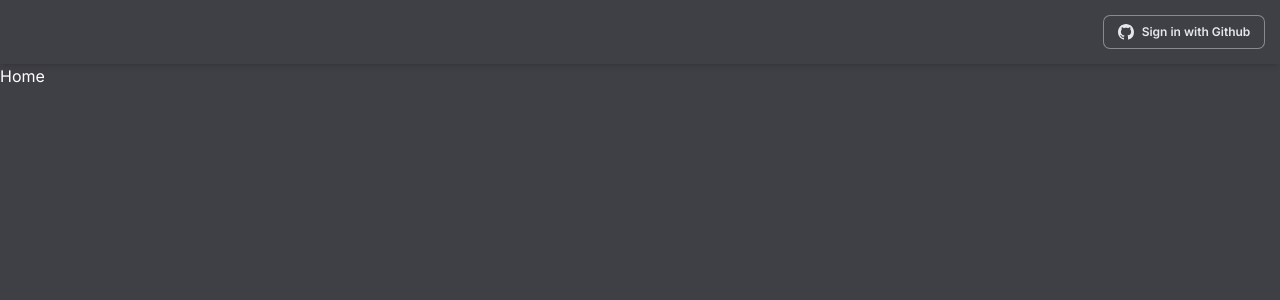
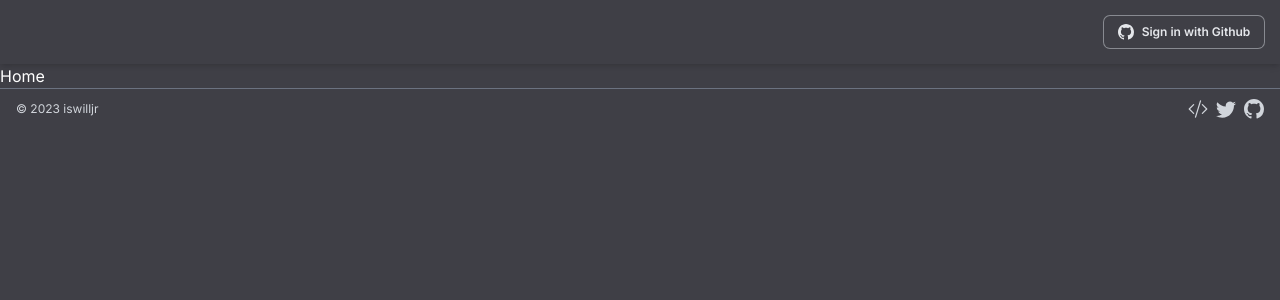
Before and after one commit to iswilljr/dev-challenges, a Next.js app: page / in a window 1280 px wide. Shown: the top 300 px of the page. Built offline with nearby package versions, Linux system fonts and the light colour scheme; no server answers.

Commit message:
add footer component
add page favicon

```diff
--- a/src/app/layout.tsx
+++ b/src/app/layout.tsx
@@ -1,6 +1,7 @@
 import { AuthProvider } from '@/components/auth/provider'
 import { Inter } from 'next/font/google'
 import { Header } from '@/components/header/header'
+import { Footer } from '@/components/footer/footer'
 import { cx } from '@/utils/cx'
 import '@/styles/globals.css'
 
@@ -15,10 +16,14 @@ export const metadata = {
 export default function RootLayout({ children }: React.PropsWithChildren) {
   return (
     <html lang='en' className='[color-scheme:dark]'>
+      <head>
+        <link rel='icon' href='/favicon.svg' />
+      </head>
       <body className={cx('bg-zinc-700', inter.className)}>
         <AuthProvider>
           <Header />
-          <main className='h-screen'>{children}</main>
+          <main>{children}</main>
+          <Footer />
         </AuthProvider>
       </body>
     </html>
--- /dev/null
+++ b/src/components/footer/footer.tsx
@@ -0,0 +1,40 @@
+import { BsCodeSlash, BsGithub, BsTwitter } from 'react-icons/bs'
+
+export function Footer() {
+  return (
+    <footer className='z-50 h-10 border-t border-gray-500 bg-zinc-700'>
+      <div className='mx-auto flex h-full w-full max-w-7xl items-center justify-between px-4 text-gray-300'>
+        <div className='text-xs'>{`© ${new Date().getFullYear()} iswilljr`}</div>
+        <div className='flex items-center gap-2'>
+          <a
+            className='hover:text-gray-400'
+            href='https://github.com/iswilljr/dev-challenges'
+            target='_blank'
+            rel='noopener noreferrer'
+            aria-label='Source code of the project'
+          >
+            <BsCodeSlash className='h-5 w-5' />
+          </a>
+          <a
+            className='hover:text-gray-400'
+            href='https://twitter.com/iswilljr'
+            target='_blank'
+            rel='noopener noreferrer'
+            aria-label='My github profile'
+          >
+            <BsTwitter className='h-5 w-5' />
+          </a>
+          <a
+            className='hover:text-gray-400'
+            href='https://github.com/iswilljr'
+            target='_blank'
+            rel='noopener noreferrer'
+            aria-label='My twitter profile'
+          >
+            <BsGithub className='h-5 w-5' />
+          </a>
+        </div>
+      </div>
+    </footer>
+  )
+}
```
Also changed, not shown: public/favicon.svg (added).
